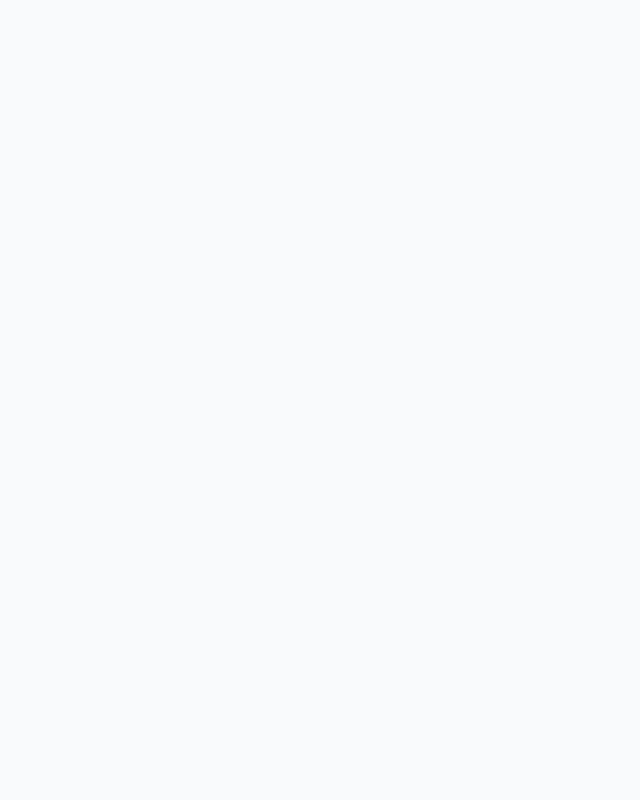
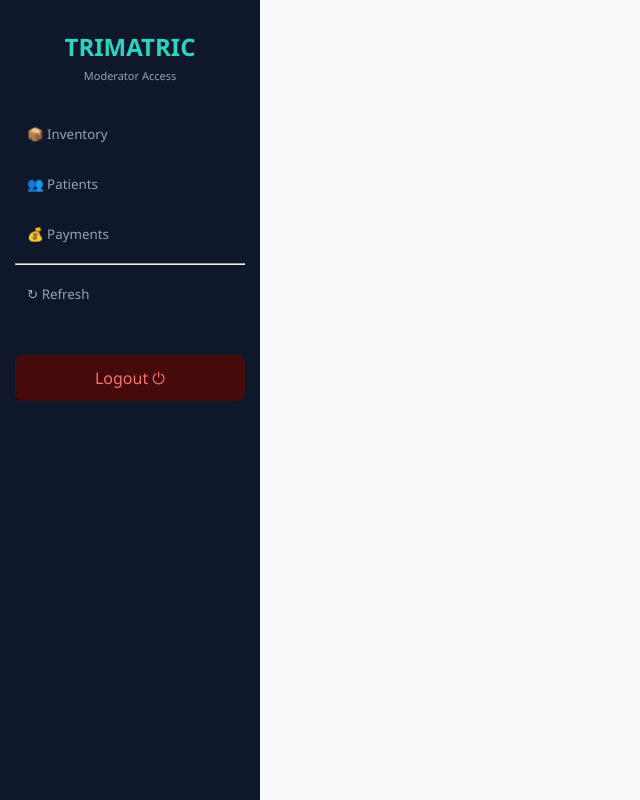
Before and after one commit to iammrranik/Trimatric-Medi-Stock-Manager, a PHP site: page /view/moderatorPage.php in a window 1280 px wide. Before the commit the part shown is empty. Shown: the whole page, without its empty margins (0-640 px from the left). Run offline with PHP 8.4, Linux system fonts and the light colour scheme; the visitor is signed in with stand-in values (Sample User, id 1).

Commit message:
moderatorPage.php added

```diff
--- a/view/moderatorPage.php
+++ b/view/moderatorPage.php
@@ -14,3 +14,18 @@ include_once '../model/moderatorModel.php';
     <link rel="stylesheet" href="Design/moderatorDesign.css">
 </head>
 <body>
+
+<div class="sidebar">
+    <div class="sidebar-header">
+        <h2>TRIMATRIC</h2>
+        <span class="role-badge">Moderator Access</span>
+    </div>
+    <nav>
+        <button class="side-btn" onclick="showTab('inventory')">📦 Inventory</button>
+        <button class="side-btn" onclick="showTab('patients')">👥 Patients</button>
+        <button class="side-btn" onclick="showTab('payments')">💰 Payments</button>
+        <hr class="nav-divider">
+        <button class="side-btn reload-btn" onclick="window.location.reload();">↻ Refresh</button>
+        <a href="../controller/moderatorController.php?action=logout" class="side-btn logout-link">Logout ⏻</a>
+    </nav>
+</div>
```
